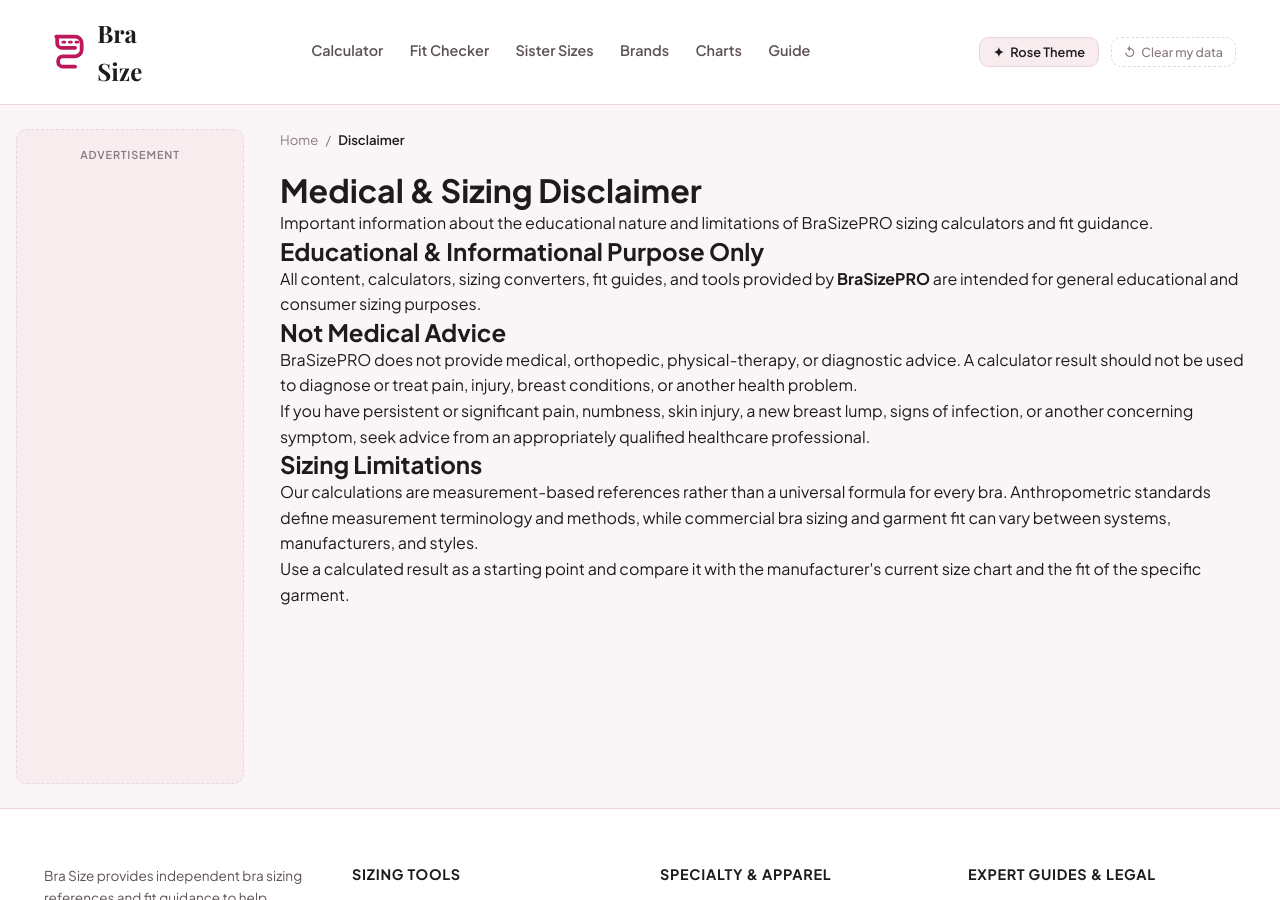
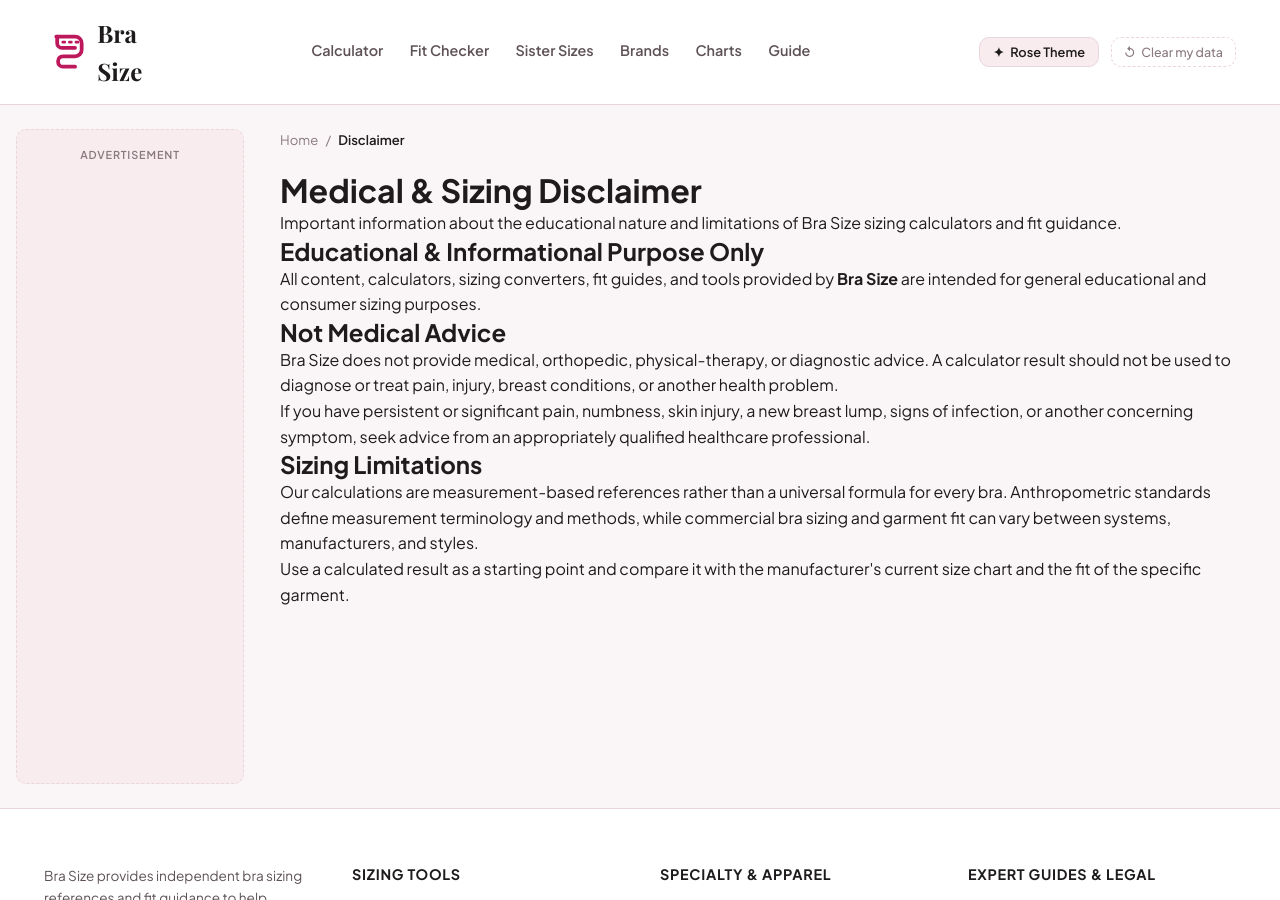
Before and after one commit to sharpedge74-cmyk/Bra-Size-Pro, a Jekyll site: the page built from _pages/disclaimer.html, in a window 1280 px wide and 900 px high. Built offline with Jekyll 4.4.1, drawn with Linux system fonts in a browser that asks for light colours; some web fonts are replaced.

Commit message:
Replace BraSizePRO text with Bra Size

```diff
--- a/_pages/disclaimer.html
+++ b/_pages/disclaimer.html
@@ -1,16 +1,16 @@
 ---
 layout: page
 title: "Medical & Sizing Disclaimer"
-description: "Important information about the educational nature and limitations of BraSizePRO sizing calculators and fit guidance."
+description: "Important information about the educational nature and limitations of Bra Size sizing calculators and fit guidance."
 permalink: /disclaimer
 breadcrumb_label: "Disclaimer"
 ---
 
 <h2>Educational & Informational Purpose Only</h2>
-<p>All content, calculators, sizing converters, fit guides, and tools provided by <strong>BraSizePRO</strong> are intended for general educational and consumer sizing purposes.</p>
+<p>All content, calculators, sizing converters, fit guides, and tools provided by <strong>Bra Size</strong> are intended for general educational and consumer sizing purposes.</p>
 
 <h2>Not Medical Advice</h2>
-<p>BraSizePRO does not provide medical, orthopedic, physical-therapy, or diagnostic advice. A calculator result should not be used to diagnose or treat pain, injury, breast conditions, or another health problem.</p>
+<p>Bra Size does not provide medical, orthopedic, physical-therapy, or diagnostic advice. A calculator result should not be used to diagnose or treat pain, injury, breast conditions, or another health problem.</p>
 <p>If you have persistent or significant pain, numbness, skin injury, a new breast lump, signs of infection, or another concerning symptom, seek advice from an appropriately qualified healthcare professional.</p>
 
 <h2>Sizing Limitations</h2>
```
